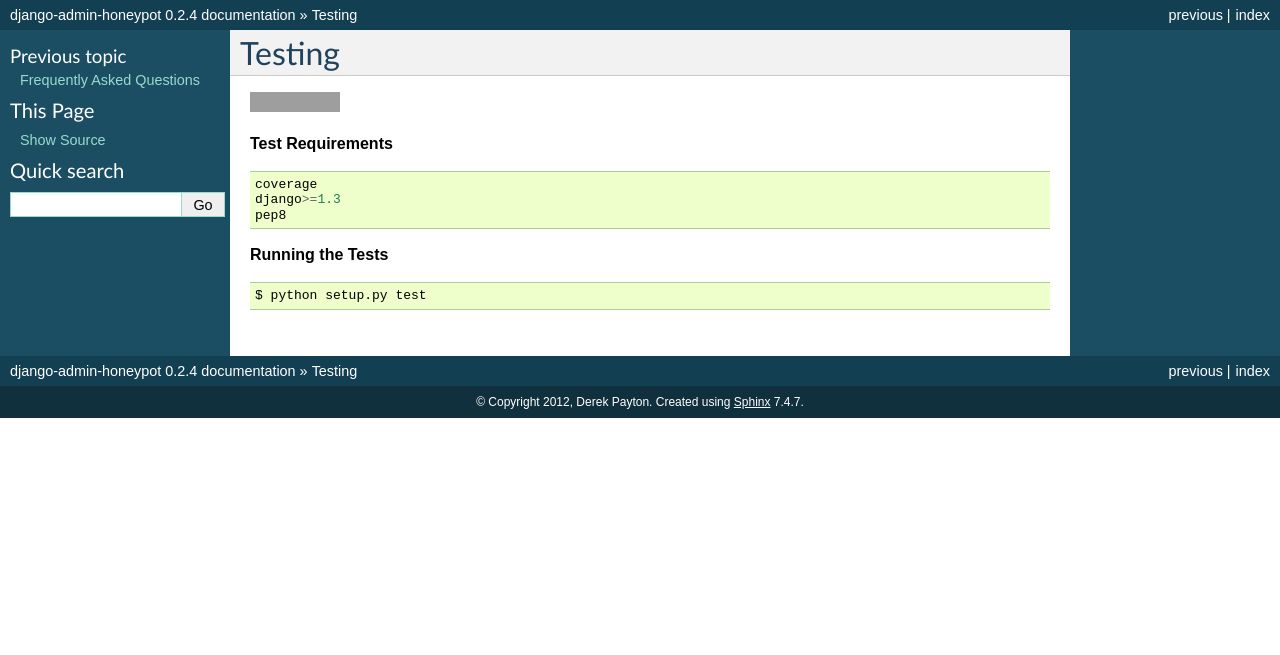
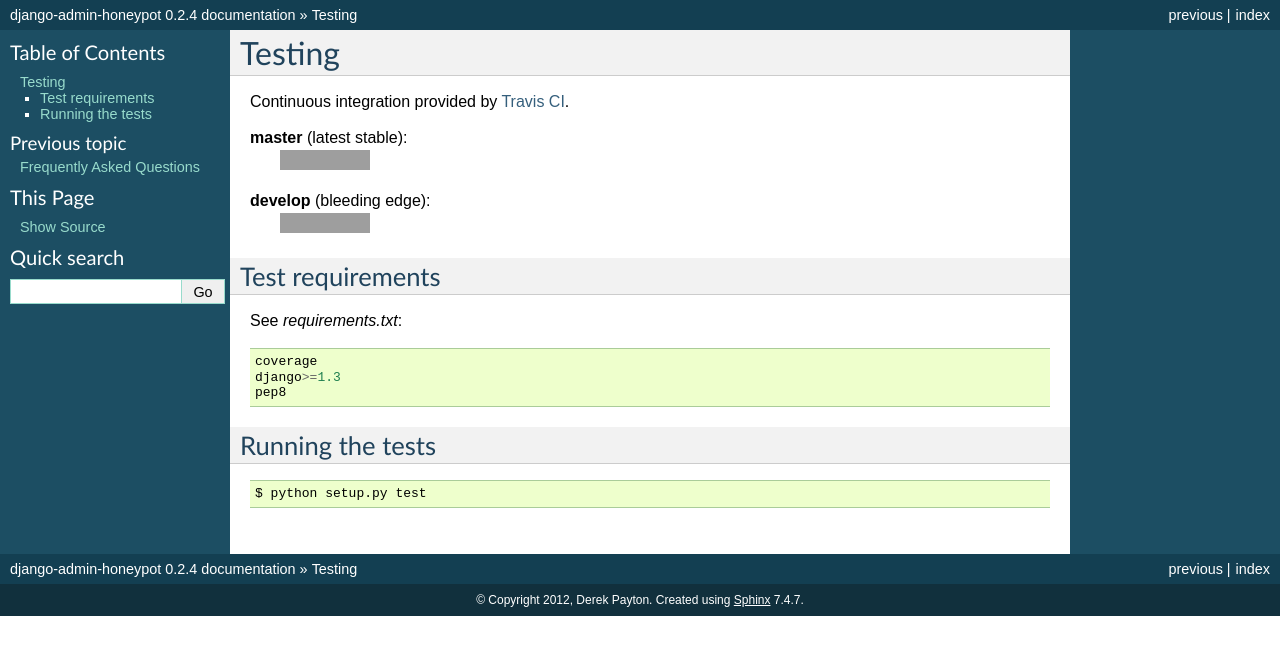
Before and after one commit to dmpayton/django-admin-honeypot, a Sphinx documentation site: the page built from docs/manual/testing.rst, in a window 1280 px wide. Shown: the top 655 px of the page. Built offline with Sphinx 7.4.7, drawn with Linux system fonts in a browser that asks for light colours; grey boxes are pictures that could not be loaded.

```diff
--- a/docs/manual/faq.rst
+++ b/docs/manual/faq.rst
@@ -1,8 +1,9 @@
+==========================
 Frequently Asked Questions
 ==========================
 
 Why can't I delete login attempts from the Django admin?
---------------------------------------------------------
+========================================================
 
 The delete permsission has been set to false for all users -- including
 superusers -- as an added security precaution. This is done so that, in the
@@ -10,7 +11,7 @@
 up their tracks if they had previously tried to break in through the honeypot.
 
 Why is the IP address logged as 127.0.0.1?
-------------------------------------------
+==========================================
 
 Django-admin-honeypot pulls the users IP address from the ``REMOTE_ADDR``
 request header. If your Django app is behind a load balancer or proxy web
--- a/docs/manual/testing.rst
+++ b/docs/manual/testing.rst
@@ -1,16 +1,30 @@
 Testing
 =======
 
-|travis-ci|_
+Continuous integration provided by `Travis CI`_.
 
-.. |travis-ci| image:: https://secure.travis-ci.org/dmpayton/django-admin-honeypot.png
-.. _travis-ci: http://travis-ci.org/dmpayton/django-admin-honeypot
+**master** (latest stable):
+    |travis-ci-master|_
+**develop** (bleeding edge):
+    |travis-ci-develop|_
 
-**Test Requirements**
+.. _Travis CI: https://travis-ci.org/
+
+.. |travis-ci-master| image:: https://secure.travis-ci.org/dmpayton/django-admin-honeypot.png
+.. _travis-ci-master: http://travis-ci.org/dmpayton/django-admin-honeypot
+
+.. |travis-ci-develop| image:: https://secure.travis-ci.org/dmpayton/django-admin-honeypot.png?branch=develop
+.. _travis-ci-develop: http://travis-ci.org/dmpayton/django-admin-honeypot
+
+Test requirements
+-----------------
+
+See *requirements.txt*:
 
 .. literalinclude:: ../../requirements.txt
 
-**Running the Tests**
+Running the tests
+-----------------
 
 ::
 
```
Also changed, not shown: docs/index.rst (+9 -1 lines), docs/manual/install.rst (+3 -26 lines), docs/manual/reference.rst (+4 -3 lines), docs/manual/usage.rst (added, +43 -0 lines), 1 other file.
